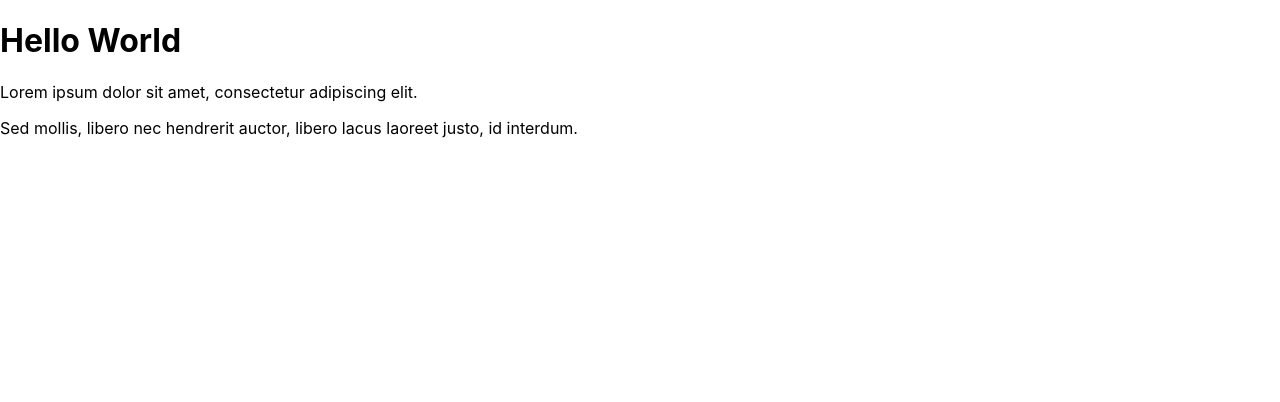
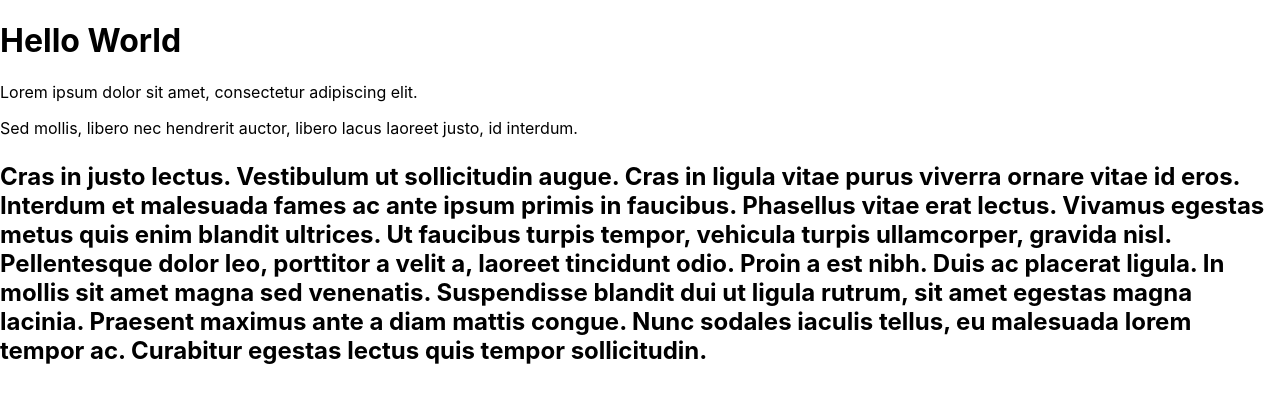
Before and after one commit to maxecution/git-test, a React (Create React App) app in the folder React_tests/first_app/starter/: page / in a window 1280 px wide. Shown: the top 402 px of the page. Built offline with nearby package versions, Linux system fonts and the light colour scheme.

Commit message:
added class component

```diff
--- a/React_tests/first_app/starter/src/App.js
+++ b/React_tests/first_app/starter/src/App.js
@@ -1,12 +1,10 @@
 import './App.css';
-import AnotherComponent from './components/AnotherComponent';
 import MyComponent from './components/MyComponent';
 
 function App() {
   return (
     <>
       <MyComponent/>
-      <AnotherComponent/>
     </>
   );
 }
--- /dev/null
+++ b/React_tests/first_app/starter/src/components/MyClassComponent.jsx
@@ -0,0 +1,15 @@
+import { Component } from "react";
+
+class MyClassComponent extends Component {
+    render () {
+        return (
+            <>
+                <h2>
+                    <p>Cras in justo lectus. Vestibulum ut sollicitudin augue. Cras in ligula vitae purus viverra ornare vitae id eros. Interdum et malesuada fames ac ante ipsum primis in faucibus. Phasellus vitae erat lectus. Vivamus egestas metus quis enim blandit ultrices. Ut faucibus turpis tempor, vehicula turpis ullamcorper, gravida nisl. Pellentesque dolor leo, porttitor a velit a, laoreet tincidunt odio. Proin a est nibh. Duis ac placerat ligula. In mollis sit amet magna sed venenatis. Suspendisse blandit dui ut ligula rutrum, sit amet egestas magna lacinia. Praesent maximus ante a diam mattis congue. Nunc sodales iaculis tellus, eu malesuada lorem tempor ac. Curabitur egestas lectus quis tempor sollicitudin.</p>
+                </h2>
+            </>
+        );
+    };
+}
+
+export default MyClassComponent;
--- a/React_tests/first_app/starter/src/components/MyComponent.jsx
+++ b/React_tests/first_app/starter/src/components/MyComponent.jsx
@@ -1,6 +1,13 @@
+import AnotherComponent from "./AnotherComponent";
+import MyClassComponent from "./MyClassComponent";
+
 const MyComponent = () => {
     return(
-        <h1>Hello World</h1>
+        <>
+            <h1>Hello World</h1>
+            <AnotherComponent/>
+            <MyClassComponent/>
+        </>
     );
 }
 
```
